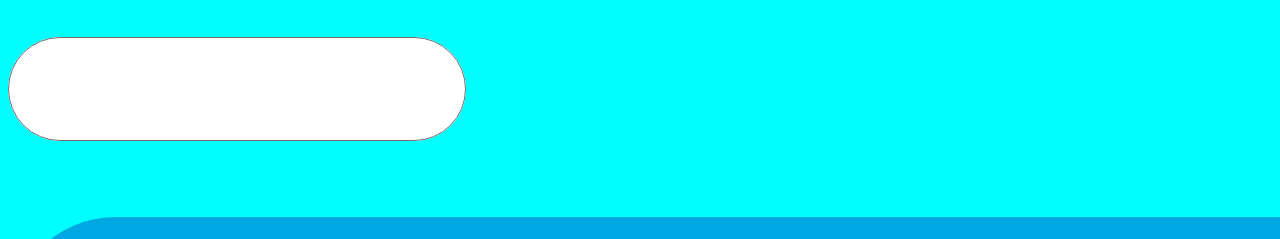
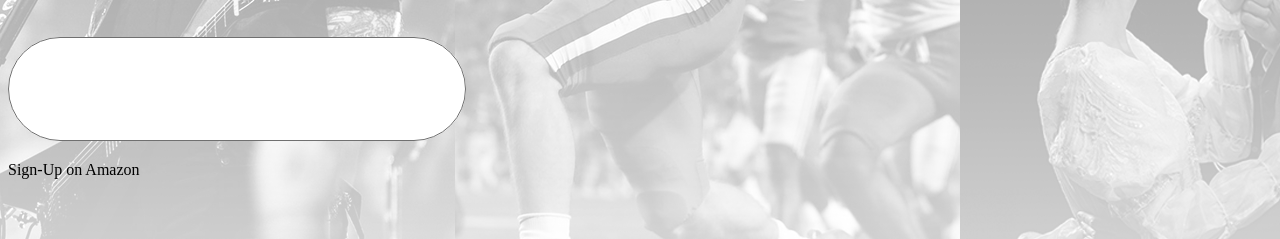
Before and after one commit to SharickGPinto/HTML_S2_PintoSharick, a plain HTML site: page Dia4/index.html in a window 1280 px wide. Shown: the part 561-800 px from the top of the page. Drawn offline with Linux system fonts and the light colour scheme.

Commit message:
✨ add codes and delete codes

```diff
--- a/Dia4/index.html
+++ b/Dia4/index.html
@@ -7,6 +7,7 @@
 
 </head>
 <link rel="stylesheet" href="./style/style.css">
+<link rel="stylesheet" href="./img/">
 <body>
     <header>
         <div class="logo">
@@ -31,6 +32,7 @@
 <br>
         <nav>
             <img src="./img/Rectangle 2.svg" alt="">
+            <p>Sign-Up on Amazon</p>
         </nav>
     <br>
     <br>
--- a/Dia4/style/style.css
+++ b/Dia4/style/style.css
@@ -1,3 +1,4 @@
+
 body{
-      background-color: aqua;
+      background-image: url(FondoTwitch.png)
 }
```
Also changed, not shown: Dia4/style/FondoTwitch.png (added).
